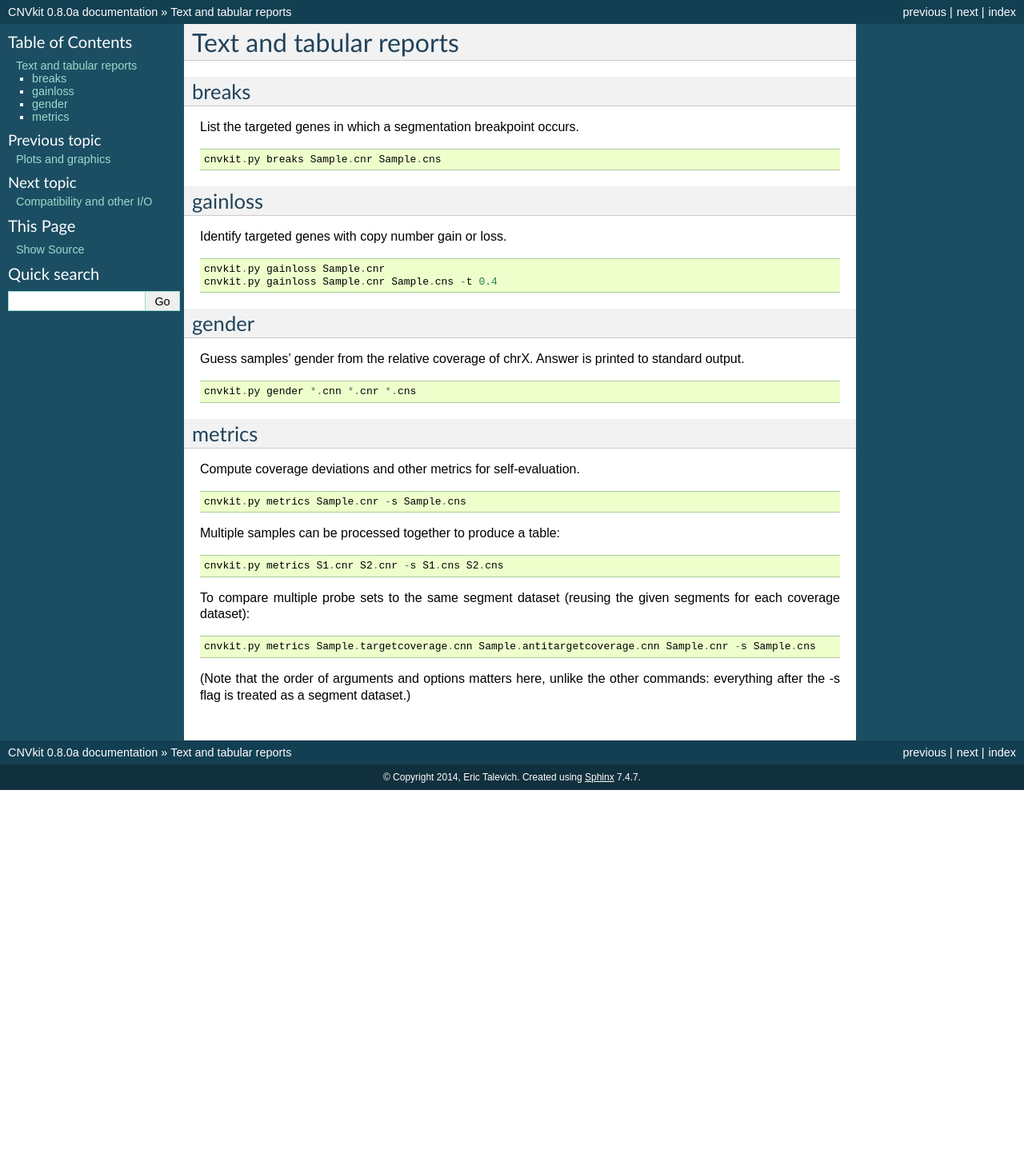
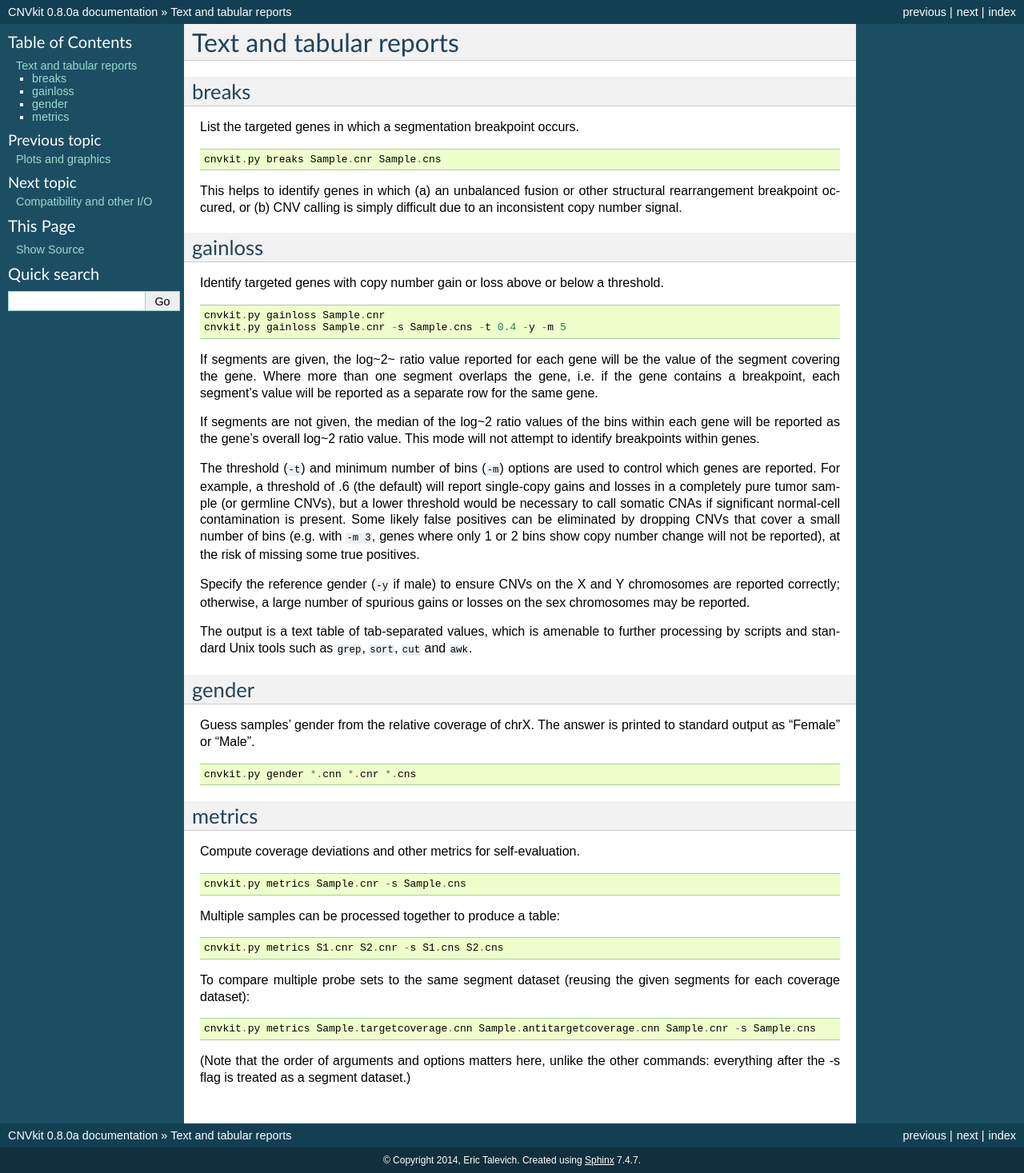
Before and after one commit to etal/cnvkit, a Sphinx documentation site: the page built from doc/reports.rst, in a window 1280 px wide. Shown: the whole page at 80% size. Built offline with Sphinx 7.4.7, drawn with Linux system fonts in a browser that asks for light colours; before the commit the page ends 988 px from its top, so only the background shows below that.

Commit message:
doc: added details for the gainloss command

```diff
--- a/doc/reports.rst
+++ b/doc/reports.rst
@@ -10,21 +10,54 @@ List the targeted genes in which a segmentation breakpoint occurs.
 
     cnvkit.py breaks Sample.cnr Sample.cns
 
+This helps to identify genes in which (a) an unbalanced fusion or other
+structural rearrangement breakpoint occured, or (b) CNV calling is
+simply difficult due to an inconsistent copy number signal.
+
+
 gainloss
 --------
 
-Identify targeted genes with copy number gain or loss.
+Identify targeted genes with copy number gain or loss above or below a
+threshold.
 
 ::
 
     cnvkit.py gainloss Sample.cnr
-    cnvkit.py gainloss Sample.cnr Sample.cns -t 0.4
+    cnvkit.py gainloss Sample.cnr -s Sample.cns -t 0.4 -y -m 5
+
+If segments are given, the log~2~ ratio value reported for each gene will be the
+value of the segment covering the gene. Where more than one segment overlaps the
+gene, i.e. if the gene contains a breakpoint, each segment's value will be
+reported as a separate row for the same gene.
+
+If segments are not given, the median of the log~2 ratio values of the bins
+within each gene will be reported as the gene's overall log~2 ratio value. This
+mode will not attempt to identify breakpoints within genes.
+
+The threshold (``-t``) and minimum number of bins (``-m``) options are used to
+control which genes are reported. For example, a threshold of .6 (the default)
+will report single-copy gains and losses in a completely pure tumor sample (or
+germline CNVs), but a lower threshold would be necessary to call somatic CNAs if
+significant normal-cell contamination is present.
+Some likely false positives can be eliminated by dropping CNVs that cover a
+small number of bins (e.g. with ``-m 3``, genes where only 1 or 2 bins show copy
+number change will not be reported), at the risk of missing some true positives.
+
+Specify the reference gender (``-y`` if male) to ensure CNVs on the X and Y
+chromosomes are reported correctly; otherwise, a large number of spurious gains
+or losses on the sex chromosomes may be reported.
+
+The output is a text table of tab-separated values, which is amenable to further
+processing by scripts and standard Unix tools such as ``grep``, ``sort``,
+``cut`` and ``awk``.
+
 
 gender
 ------
 
-Guess samples' gender from the relative coverage of chrX. Answer is printed to
-standard output.
+Guess samples' gender from the relative coverage of chrX. The answer is printed
+to standard output as "Female" or "Male".
 
 ::
 
```
